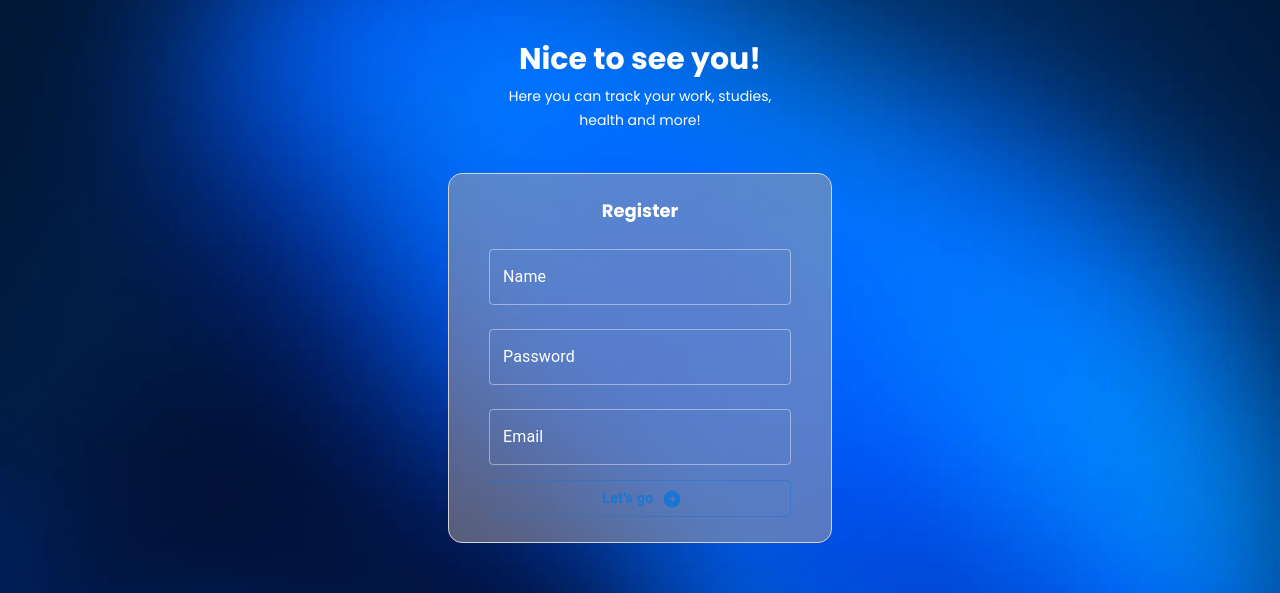
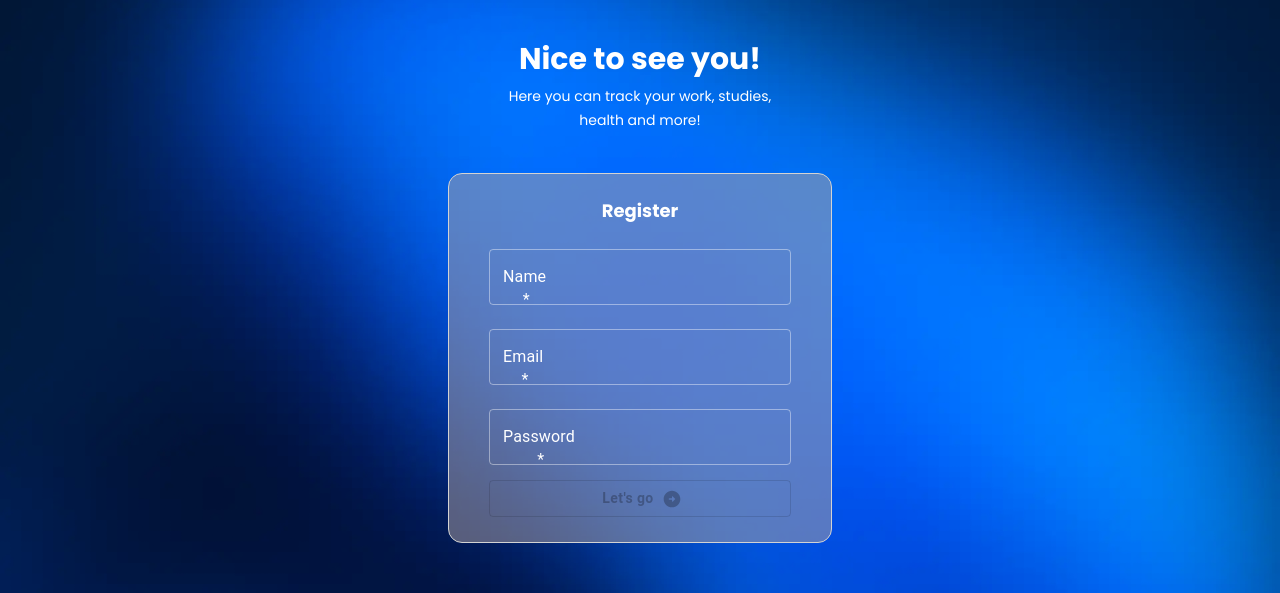
Before and after one commit to Mariam4324/multifunctional-tracker, a Next.js app: page /register in a window 1280 px wide. Shown: the top 593 px of the page. Built offline with nearby package versions, Linux system fonts and the light colour scheme.

Commit message:
feat: reacy hook form setup

```diff
--- a/src/components/Register/Register.tsx
+++ b/src/components/Register/Register.tsx
@@ -1,20 +1,52 @@
+"use client";
 import { Button, TextField } from "@mui/material";
 import ArrowCircleRightRoundedIcon from "@mui/icons-material/ArrowCircleRightRounded";
 import css from "./Register.module.scss";
+import { SubmitHandler, useForm } from "react-hook-form";
+
+type FormField = {
+  name: string;
+  email: string;
+  password: string;
+};
 
 const page = () => {
+  const {
+    register,
+    handleSubmit,
+    setError,
+    formState: { errors, isSubmitting },
+  } = useForm<FormField>();
+
+  const onSubmit: SubmitHandler<FormField> = async (data) => {
+    try {
+      await new Promise((resolve) => setTimeout(resolve, 1000));
+      console.log(data);
+    } catch (error) {
+      setError("email", {
+        message: "this email is already taken"
+      })
+    }
+  };
+
   return (
     <section className={css.main}>
       <h1 className={css.main__title}>Nice to see you!</h1>
       <h2 className={css.main__subtitle}>Here you can track your work, studies, health and more!</h2>
 
-      <form className={css["main-form"]} action="/">
+      <form onSubmit={handleSubmit(onSubmit)} className={css["main-form"]} action="/">
         <div className={css["main-form__register"]}>
           <span className={css["main-form__title"]}>Register</span>
         </div>
 
         <div className={css["main-form__holder"]}>
           <TextField
+            {...(register("name"),
+            {
+              required: "name is required",
+              minLength: 2,
+              maxLength: 60,
+            })}
             className="white-text-field"
             style={{
               color: "#fff",
@@ -26,7 +58,41 @@ const page = () => {
             placeholder="Enter your name"
             multiline
           />
+          {errors.name && <p className="error-text">{errors.name.message}</p>}
+
           <TextField
+            {...(register("email"),
+            {
+              required: "email is required",
+              validate: (value) => {
+                if (!value.includes("@")) {
+                  return "email must include @";
+                }
+                return true;
+              },
+            })}
+            className="white-text-field"
+            style={{
+              color: "#fff",
+              width: "100%",
+              maxWidth: "700px",
+            }}
+            id="outlined-email-input"
+            label="Email"
+            type="Email"
+            placeholder="Enter email"
+          />
+          {errors.email && <p className="error-text">{errors.email.message}</p>}
+
+          <TextField
+            {...(register("password"),
+            {
+              required: "password is required",
+              minLength: {
+                value: 8,
+                message: "password must have at least 8 chars",
+              },
+            })}
             className="white-text-field"
             style={{
               color: "#fff",
@@ -39,24 +105,14 @@ const page = () => {
             placeholder="Enter password"
             autoComplete="current-password"
           />
-
-          <TextField
-            className="white-text-field"
-            style={{
-              color: "#fff",
-              width: "100%",
-              maxWidth: "700px",
-            }}
-            id="outlined-email-input"
-            label="Email"
-            type="Email"
-            placeholder="Enter email"
-          />
+          {errors.password && <p className="error-text">{errors.password.message}</p>}
         </div>
 
         <Button
           className={css["main-form__btn"]}
-          href="/survey"
+          disabled={isSubmitting ? "Loading..." : "Lets go"}
+          // href="/survey"
+          type="submit"
           style={{
             width: "100%",
             maxWidth: "700px",
```
